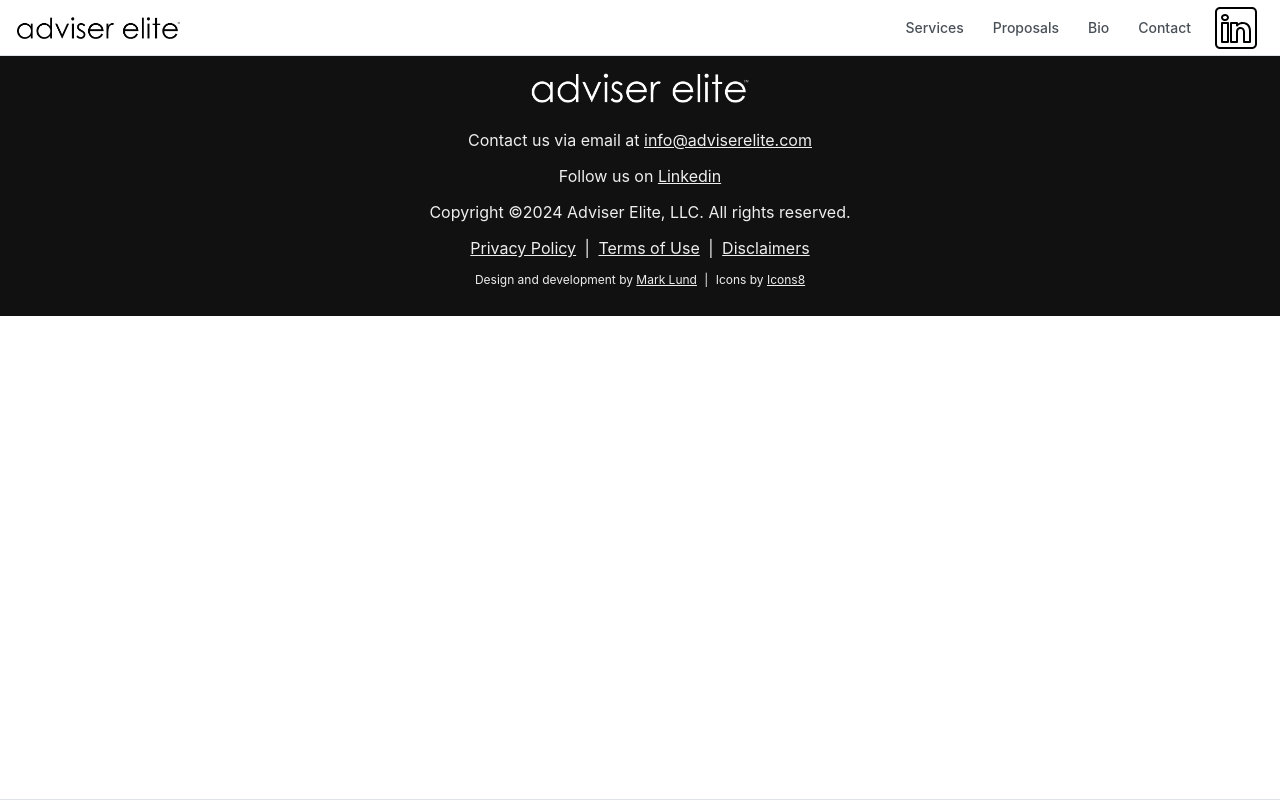
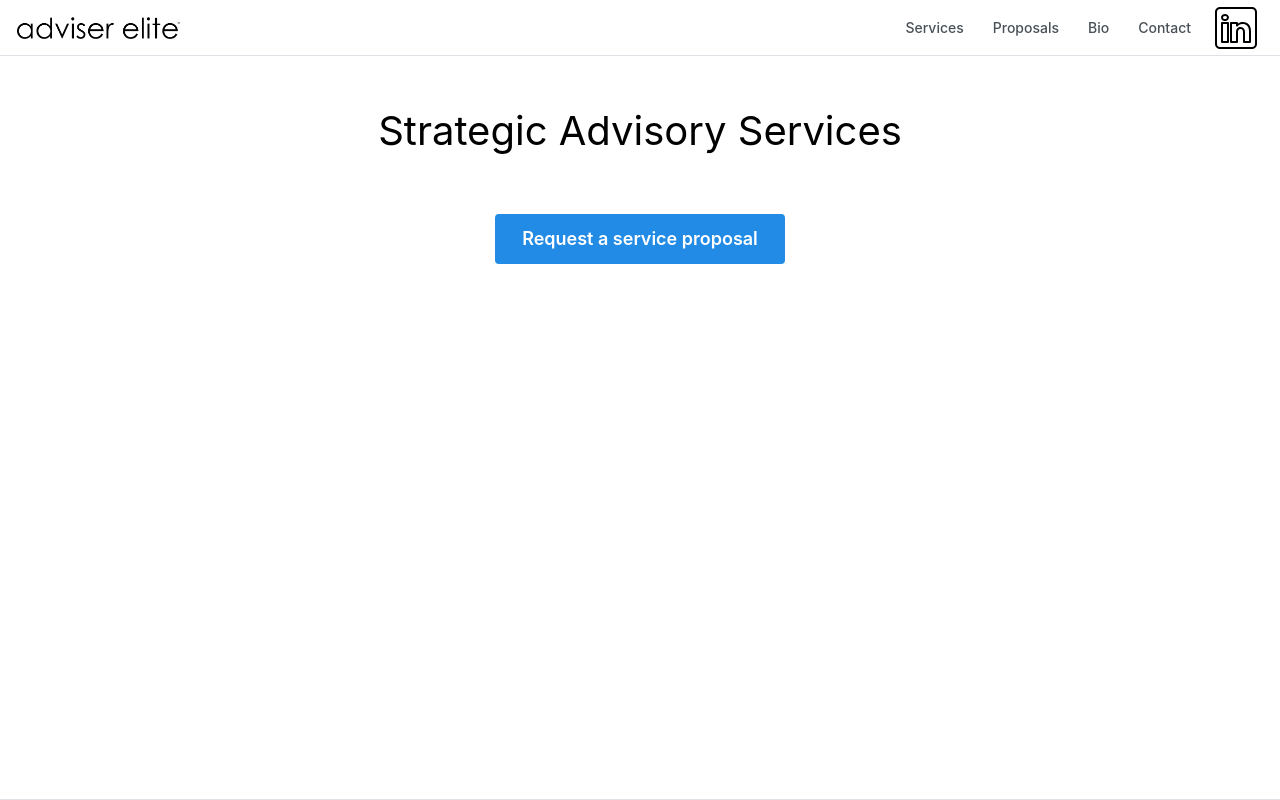
Before and after one commit to marklund117/adviserelite, a Next.js app: page /strategic in a window 1280 px wide. Shown: the top 800 px of the page. Built offline with nearby package versions, Linux system fonts and the light colour scheme.

Commit message:
starting on the first of 4 more specific service pages

```diff
--- a/app/strategic/page.tsx
+++ b/app/strategic/page.tsx
@@ -1,6 +1,10 @@
-import { Button, Container } from '@mantine/core'
+import { Button, Container, Center } from '@mantine/core'
 
-export default function Strategic () {
-    <Container size="xl">
+export default function Strategic() {
+     return <Container size="xl" className="min-h-[100vh]">
+        <h1 className="text-[40px] text-center pt-11 pb-8">Strategic Advisory Services</h1>
+        <Center>
+        <Button m="20" size="lg">Request a service proposal</Button>
+        </Center>
     </Container>
 }
```
